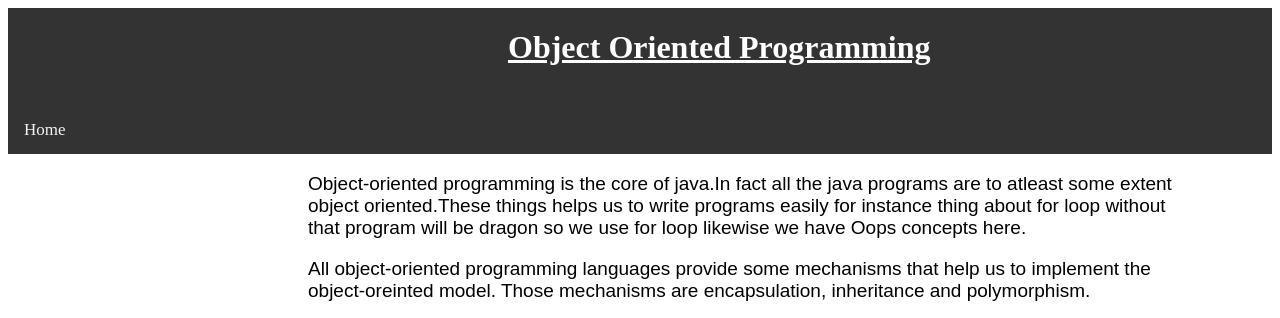
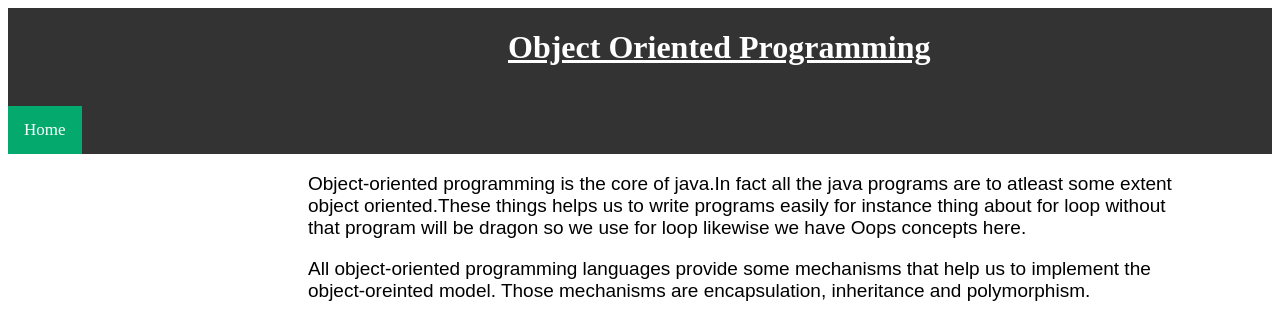
Before and after one commit to sri67234/sri67234.github.io, a plain HTML site: page index.html in a window 1280 px wide. Shown: the top 318 px of the page. Drawn offline with Linux system fonts and the light colour scheme.

Commit message:
Update index.html

```diff
--- a/index.html
+++ b/index.html
@@ -44,7 +44,7 @@ background-color:#d279a6;
 <body>
 <div class="topnav">
 <h1 class="a"><u>Object Oriented Programming</u> </h1><br>
-<a class ="https://sri67234.github.io/" href="">Home</a>
+<a class ="active" href="https://sri67234.github.io/">Home</a>
 </div>
 <p >Object-oriented programming is the core of java.In fact all the java programs are to
    atleast some extent<br> object oriented.These things helps us to write programs easily for
```
